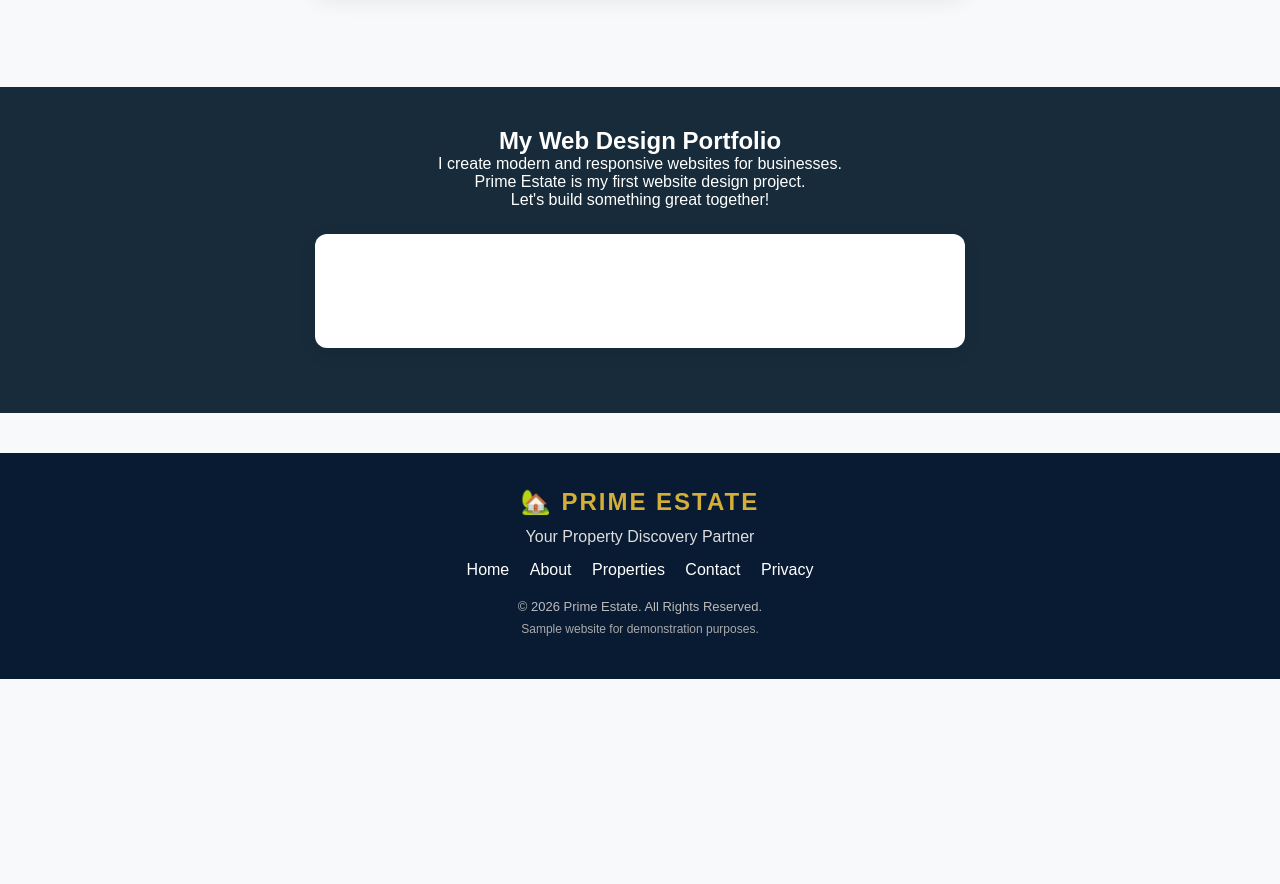
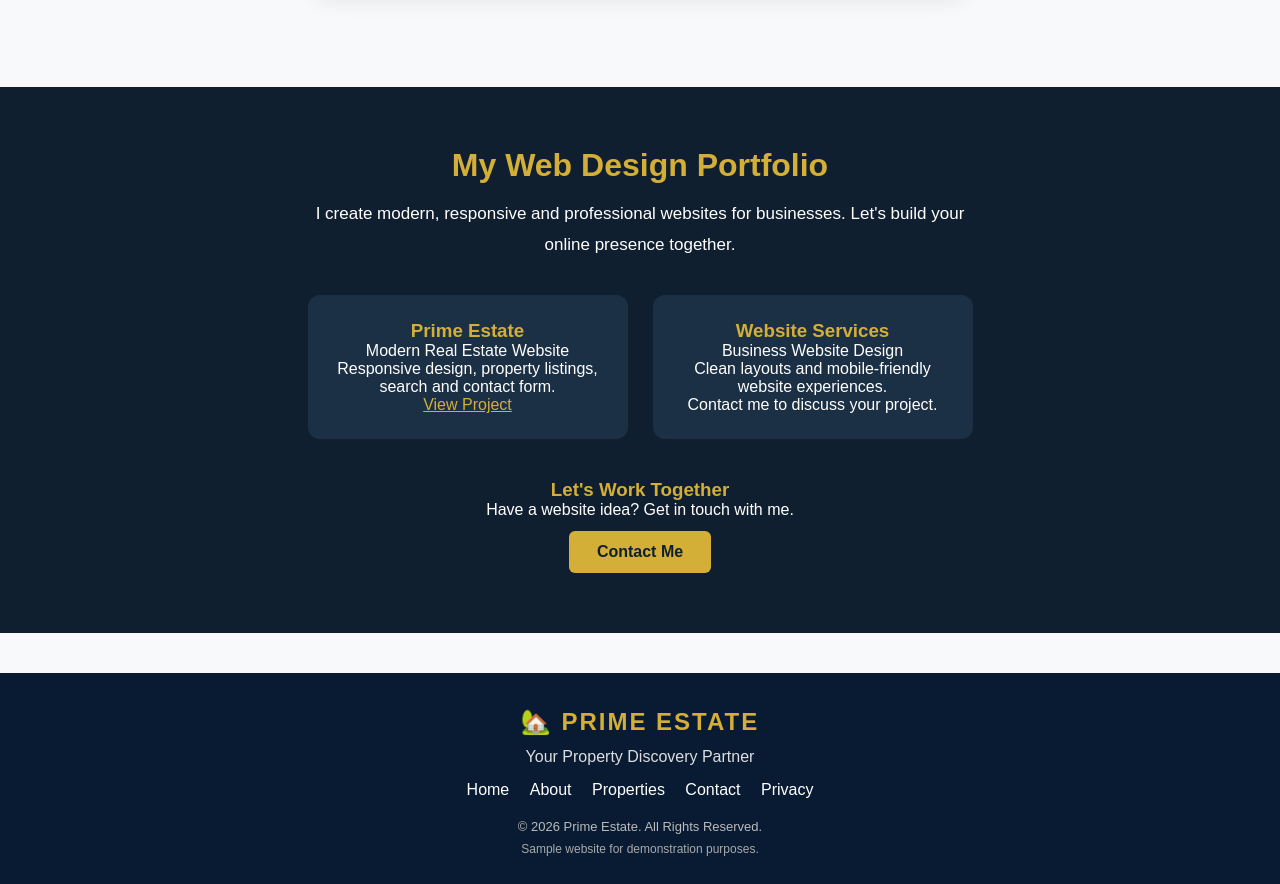
Before and after one commit to areeb-web2026/areeb-website, a plain HTML site: page realestate.html in a window 1280 px wide. Shown: the part 3285-4169 px from the top of the page. Before the commit the page ends 3964 px from the top, so only its background shows below. Drawn offline with nearby package versions, Linux system fonts and the light colour scheme.

Commit message:
Upgrade Portfolio Design

```diff
--- a/realestate.html
+++ b/realestate.html
@@ -439,18 +439,43 @@ class="btn">
         <button class="btn" onclick="closeModal()">Close</button>
     </div>
 </div>
-  <section style="padding:40px 20px;text-align:center;background:#172b3a;color:white;">
-  <h2>My Web Design Portfolio</h2>
-  <p>I create modern and responsive websites for businesses.</p>
-  <p>Prime Estate is my first website design project.</p>
-  <p>Let's build something great together!</p>
 
-  <div class="contact-box">
-    <h3>Prime Estate</h3>
-    <p>Modern Real Estate Website Design</p>
-    <p>Responsive layout, sample property listings and contact form.</p>
+<section id="portfolio" style="padding:60px 20px;text-align:center;background:#101f30;color:white;">
+
+  <h2 style="font-size:32px;color:#d4af37;">My Web Design Portfolio</h2>
+
+  <p style="font-size:17px;max-width:650px;margin:15px auto;line-height:1.8;">
+    I create modern, responsive and professional websites for businesses.
+    Let's build your online presence together.
+  </p>
+
+  <div style="display:flex;flex-wrap:wrap;justify-content:center;gap:25px;margin-top:35px;">
+
+    <div style="background:#1c3045;padding:25px;border-radius:12px;max-width:320px;width:100%;">
+      <h3 style="color:#d4af37;">Prime Estate</h3>
+      <p>Modern Real Estate Website</p>
+      <p>Responsive design, property listings, search and contact form.</p>
+      <a href="realestate.html" style="color:#d4af37;">View Project</a>
+    </div>
+
+    <div style="background:#1c3045;padding:25px;border-radius:12px;max-width:320px;width:100%;">
+      <h3 style="color:#d4af37;">Website Services</h3>
+      <p>Business Website Design</p>
+      <p>Clean layouts and mobile-friendly website experiences.</p>
+      <p>Contact me to discuss your project.</p>
+    </div>
+
   </div>
+
+  <h3 style="margin-top:40px;color:#d4af37;">Let's Work Together</h3>
+  <p>Have a website idea? Get in touch with me.</p>
+
+  <a href="#contact" style="display:inline-block;background:#d4af37;color:#101f30;padding:12px 28px;border-radius:6px;text-decoration:none;font-weight:bold;margin-top:12px;">
+    Contact Me
+  </a>
+
 </section>
+
 <footer style="background:#081b33;color:white;text-align:center;padding:35px 15px;margin-top:40px;">
     <h2 style="color:#d4af37;letter-spacing:2px;">🏡 PRIME ESTATE</h2>
     <p style="margin:12px 0;color:#ddd;">Your Property Discovery Partner</p>
```
